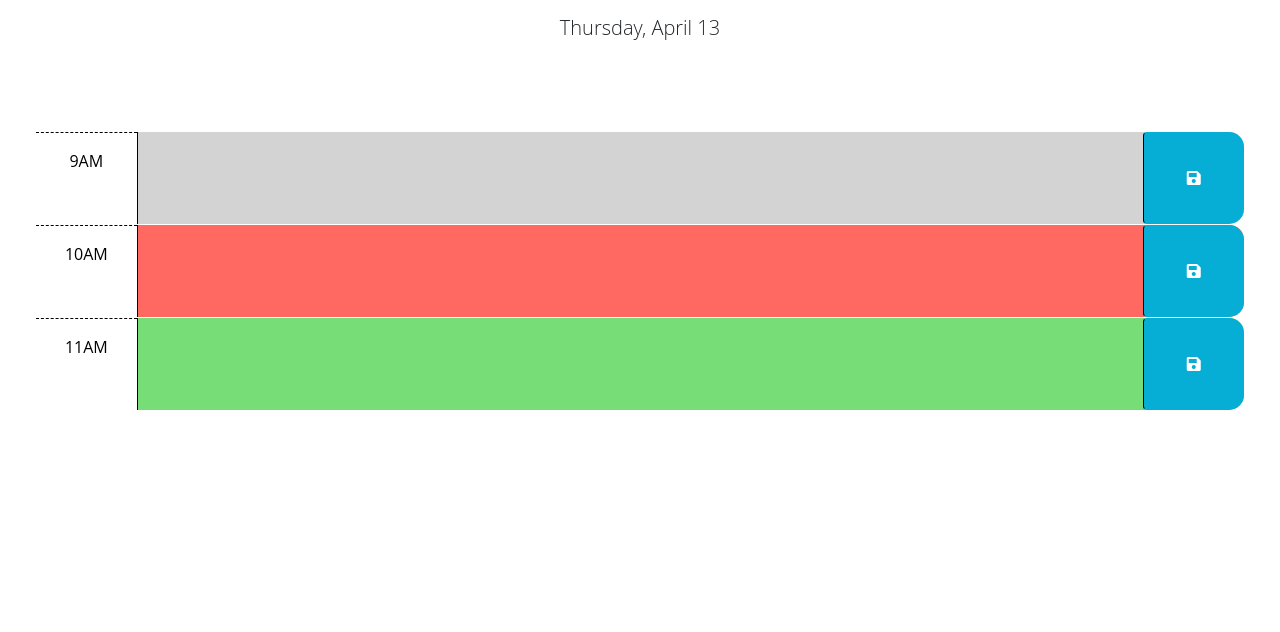
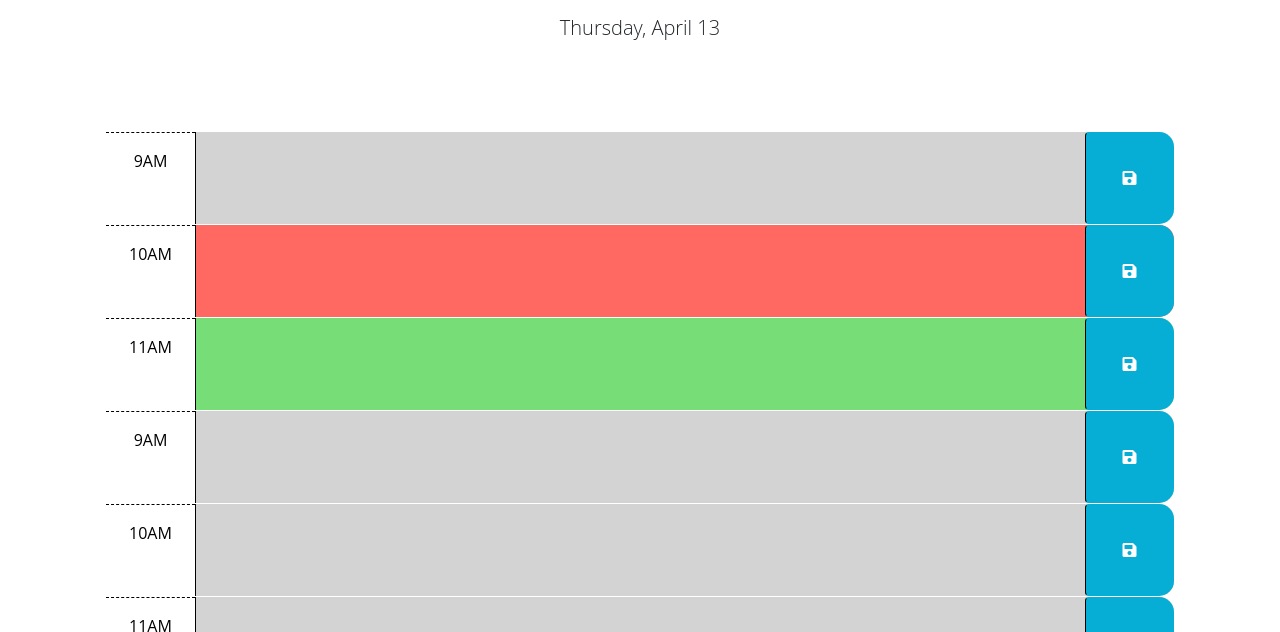
Before and after one commit to Dinh282/personal-scheduler, a plain HTML site: page index.html in a window 1280 px wide. Shown: the part 166-798 px from the top of the page. Drawn offline with nearby package versions, Linux system fonts and the light colour scheme.

Commit message:
add code for local storage saves, dynamic time block coloring, code for adding time blocks

```diff
--- a/Develop/script.js
+++ b/Develop/script.js
@@ -10,6 +10,100 @@ $(function () {
   // useful when saving the description in local storage?
 
 
+  for (let i = 9; i <= 17; i++) {
+    // create time block element
+    const convertedHour = -1*((24 % i)-12);
+
+    if (i < 12) {
+    const timeBlock = $('<div>')
+      .addClass('row time-block')
+      .attr('id', 'hour-' + i);
+
+    // create hour element
+    const hour = $('<div>')
+      .addClass('col-2 col-md-1 hour text-center py-3')
+      .text(i + 'AM');
+
+      // create input area element
+    const inputArea = $('<textarea>')
+    .addClass('col-8 col-md-10 description')
+    .attr('rows', 3);
+
+    // create save button element
+    const saveBtn = $('<button>')
+      .addClass('btn saveBtn col-2 col-md-1')
+      .attr('aria-label', 'save');
+
+    const saveIcon = $('<i>')
+      .addClass('fas fa-save')
+      .attr('aria-hidden', true);
+
+    saveBtn.append(saveIcon);
+
+    // append children to time block element
+    timeBlock.append(hour, inputArea, saveBtn);
+
+    // append time block element to  container
+    $('.container').append(timeBlock);
+
+    }else {
+    const timeBlock = $('<div>')
+      .addClass('row time-block')
+      .attr('id', 'hour-' + convertedHour);
+
+    // create hour element
+    const hour = $('<div>')
+      .addClass('col-2 col-md-1 hour text-center py-3')
+      .text(convertedHour + 'PM');
+
+      // create input area element
+    const inputArea = $('<textarea>')
+    .addClass('col-8 col-md-10 description')
+    .attr('rows', 3);
+
+    // create save button element
+    const saveBtn = $('<button>')
+      .addClass('btn saveBtn col-2 col-md-1')
+      .attr('aria-label', 'save');
+
+    const saveIcon = $('<i>')
+      .addClass('fas fa-save')
+      .attr('aria-hidden', true);
+
+    saveBtn.append(saveIcon);
+
+    // append children to time block element
+    timeBlock.append(hour, inputArea, saveBtn);
+
+    // append time block element to container
+    $('.container').append(timeBlock);
+    }
+
+
+  }
+
+
+
+
+
+
+
+
+
+
+
+
+  //we select all the save buttons with the class saveBtn and add eventlisteners to them.
+    $(".saveBtn").on("click", function() {
+      //using an annonymous function, we grab the textarea value and id of its parent time-block
+      var text = $(this).siblings(".description").val().trim();
+      var time = $(this).parent().attr("id");
+
+      //we save what user input in the textarea to localstorage and use the
+      //id of the time-block as the key
+      localStorage.setItem(time, text);
+    });
+
 
 
   //
@@ -19,7 +113,26 @@ $(function () {
   // past, present, and future classes? How can Day.js be used to get the
   // current hour in 24-hour time?
   //
+  const currentHour = dayjs().format("H");
 
+  // Loop through each time block using the .each() method
+  $(".time-block").each(function() {
+    const blockHour = parseInt($(this).attr("id").split("-").pop());
+
+    // Apply the appropriate CSS class based on the comparison of blockHour and currentHour
+    if (blockHour < currentHour) {
+      $(this).addClass("past");
+    } else if (blockHour === currentHour) {
+      $(this).addClass("present");
+    } else {
+      $(this).addClass("future");
+    }
+
+    // console.log(currentHour + " " + blockHour);
+    // console.log(parseInt($(".time-block").attr("id")));
+    // console.log(parseInt("hour-9".split("-").pop()));
+    // console.log($(".time-block").attr("id"));
+  });
 
 
   // TODO: Add code to get any user input that was saved in localStorage and set
@@ -27,41 +140,27 @@ $(function () {
   // attribute of each time-block be used to do this?
   //
 
-  // var timeBlock = $(".time-block");
+  var timeBlock = $(".time-block");
 
-  // for(var i = 0; i < timeBlock.length; i++) {
-  //   setUserInput();
-  // }
+  //we use for loop to iterate through each timeBlock to set user input in local storage.
+  for(var i = 0; i < timeBlock.length; i++) {
 
-  // function setUserInput() {
-  //   var timeBlckId = $(timeBlock).attr("id");
+   var timeBlckId = $(timeBlock[i]).attr("id");
 
-  //   var savedInput = localStorage.getItem(timeBlckId);
+    var savedInput = localStorage.getItem(timeBlckId);
 
-  //   if (savedInput !== null) {
-  //     $(timeBlock).children(".description").val(savedInput);
-  //   }
+    if (savedInput !== null) {
+      $(timeBlock[i]).children(".description").val(savedInput);
+    }
 
+  }
 
-  // }
-
-
-  $(".time-block").each(function () {
-    // Get the id attribute of the current time-block element
-    var timeBlockId = $(this).attr("id");
-
-    // Get the saved user input from localStorage for the current time-block element
-    var savedUserInput = localStorage.getItem(timeBlockId);
-
-    // If there is saved user input for the current time-block element, set its value to the corresponding textarea element
-    if (savedUserInput !== null) {
-      $(this).children(".description").val(savedUserInput);
-    }
-  });
 
 
   // TODO: Add code to display the current date in the header of the page.
   var currentDay = dayjs().format("dddd, MMMM DD ")
   $("#currentDay").text(currentDay);
 
+
+
 });
--- a/index.html
+++ b/index.html
@@ -30,7 +30,7 @@
       <p class="lead">A simple calendar app for scheduling your work day</p>
       <p id="currentDay" class="lead"></p>
     </header>
-    <div class="container-fluid px-5">
+    <div class="container-fluid px-5 container">
       <!-- Use class for "past", "present", and "future" to apply styles to the
         time-block divs accordingly. The javascript will need to do this by
         adding/removing these classes on each div by comparing the hour in the
@@ -40,6 +40,7 @@
         in the finished product. Remember to delete this comment once the
         code is implemented.
         -->
+
 
       <!-- Example of a past time block. The "past" class adds a gray background color. -->
       <div id="hour-9" class="row time-block past">
@@ -67,6 +68,9 @@
           <i class="fas fa-save" aria-hidden="true"></i>
         </button>
       </div>
+
+
+
     </div>
 
     <script src="https://cdnjs.cloudflare.com/ajax/libs/jquery/3.2.1/jquery.min.js"></script>
```
